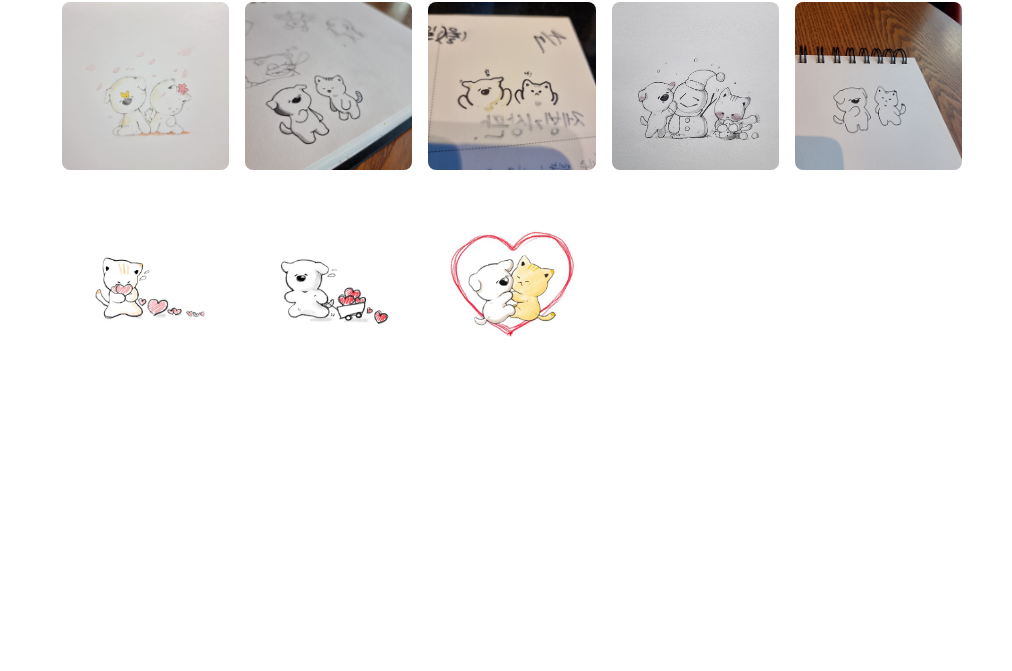
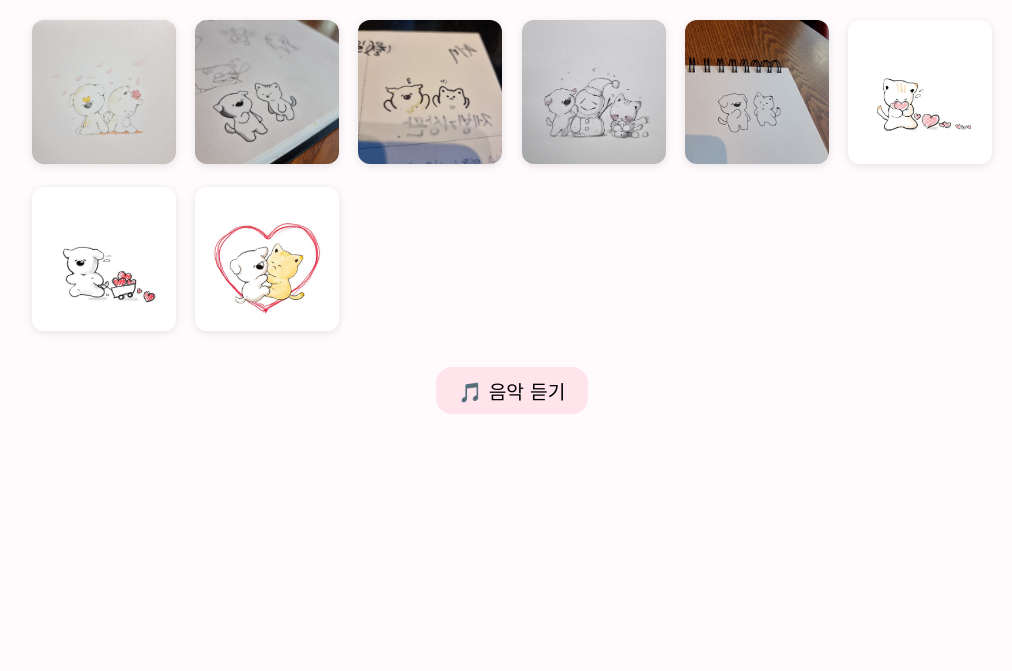
Before and after one commit to kangso922/loveforhana, a plain HTML site: page index.html in a window 1280 px wide. Shown: the part 129-800 px from the top of the page, without its empty margins (128-1140 px from the left). Drawn offline with Linux system fonts and the light colour scheme; a web font is replaced by a local one.

Commit message:
디자인 음악 추가

```diff
--- a/index.html
+++ b/index.html
@@ -3,8 +3,9 @@
 <head>
     <meta charset="UTF-8" />
     <meta name="viewport" content="width=device-width, initial-scale=1.0" />
-    <title>우리 둘만의 그림 갤러리 🎨</title>
+    <title>하나의 그림 갤러리 🎨</title>
     <link rel="stylesheet" href="style.css" />
+    <link href="https://fonts.googleapis.com/css2?family=Gamja+Flower&display=swap" rel="stylesheet" />
 </head>
 <body>
 <div class="container">
@@ -19,13 +20,22 @@
         <div class="item"><img src="images/image7.jpg" alt="그림 7" /></div>
         <div class="item"><img src="images/image8.jpg" alt="그림 8" /></div>
     </div>
+
+    <div class="music-control">
+        <button onclick="document.getElementById('bgm').play()">🎵 음악 듣기</button>
+    </div>
 </div>
 
-<!-- 확대 보기 모달 -->
+<!-- 모달 -->
 <div class="modal" id="modal">
     <span class="close" id="close">×</span>
     <img class="modal-content" id="modal-img" />
 </div>
+
+<audio id="bgm" loop>
+    <source src="music/bgm.mp3" type="audio/mpeg" />
+    브라우저가 오디오를 지원하지 않습니다.
+</audio>
 
 <script>
     const modal = document.getElementById('modal');
--- a/style.css
+++ b/style.css
@@ -1,48 +1,70 @@
-/* style.css */
 body {
     margin: 0;
     padding: 0;
-    font-family: 'Arial', sans-serif;
-    background: #fff;
+    font-family: 'Gamja Flower', cursive;
+    background: #fffafc;
     color: #222;
     display: flex;
     justify-content: center;
 }
 
 .container {
-    max-width: 900px;
+    max-width: 960px;
     padding: 2rem 1rem;
 }
 
 h1 {
     text-align: center;
-    font-weight: 400;
+    font-weight: normal;
+    font-size: 2.5rem;
     margin-bottom: 2rem;
 }
 
 .gallery {
     display: grid;
-    grid-template-columns: repeat(auto-fit, minmax(150px, 1fr));
-    gap: 1rem;
+    grid-template-columns: repeat(auto-fit, minmax(140px, 1fr));
+    gap: 1.2rem;
 }
 
 .item img {
     width: 100%;
     height: auto;
-    border-radius: 8px;
+    border-radius: 12px;
     cursor: pointer;
-    transition: transform 0.2s;
+    transition: transform 0.3s ease, box-shadow 0.3s ease;
+    box-shadow: 0 2px 8px rgba(0, 0, 0, 0.1);
 }
 
 .item img:hover {
-    transform: scale(1.03);
+    transform: scale(1.05);
+    box-shadow: 0 4px 16px rgba(0, 0, 0, 0.15);
 }
 
-/* Modal */
+.music-control {
+    text-align: center;
+    margin-top: 2rem;
+}
+
+button {
+    font-family: 'Gamja Flower', cursive;
+    font-size: 1.2rem;
+    padding: 0.6rem 1.4rem;
+    background-color: #ffe4ec;
+    border: none;
+    border-radius: 16px;
+    cursor: pointer;
+    transition: background-color 0.2s ease;
+}
+
+button:hover {
+    background-color: #ffd6e8;
+}
+
+/* 모달 */
 .modal {
     display: none;
     position: fixed;
-    z-index: 100;
+    z-index: 99;
     left: 0;
     top: 0;
     width: 100vw;
```
Also changed, not shown: 1 other file.
